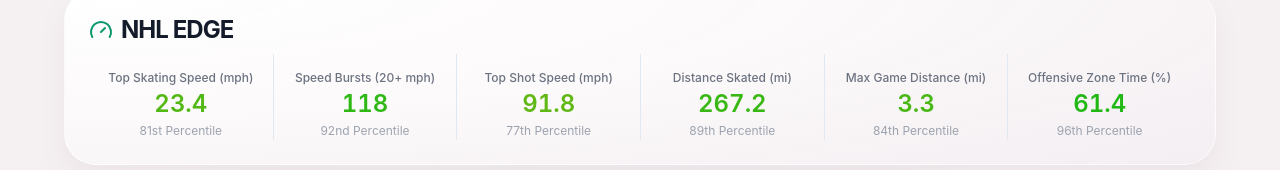
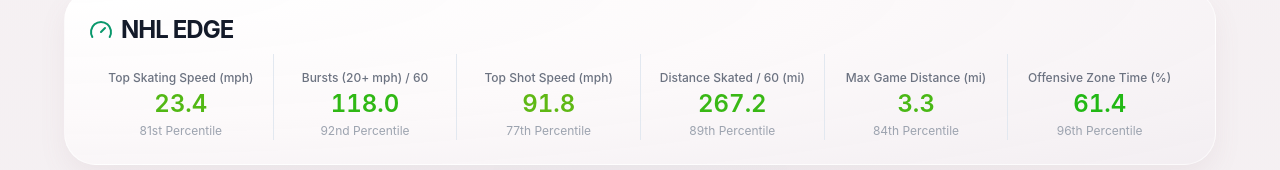
Before and after one commit to alanpham5/blue-line-breakdown, a React (Create React App) app: page /players/profile-preview in a window 1280 px wide. Shown: the part 1683-1853 px from the top of the page. Built offline with nearby package versions, Linux system fonts and the light colour scheme; no server answers.

Commit message:
edge labels update

```diff
--- a/src/features/about/components/MetricsTab.jsx
+++ b/src/features/about/components/MetricsTab.jsx
@@ -233,9 +233,9 @@ const shotsFacedQuality = [
 
 const edgeMetrics = [
   ["Top Skating Speed", "mph", "Season max"],
-  ["Speed Bursts (20+ mph)", "Count", "Season total"],
+  ["Bursts (20+ mph)", "Per 60", "All-situations ice time"],
   ["Top Shot Speed", "mph", "Season max"],
-  ["Distance Skated", "mi", "Season total"],
+  ["Distance Skated", "mi per 60", "All-situations ice time"],
   ["Max Game Distance", "mi", "Single-game max"],
   ["Offensive Zone Time", "%", "Share of on-ice time"],
 ];
--- a/src/features/players/components/EdgeStats.jsx
+++ b/src/features/players/components/EdgeStats.jsx
@@ -26,9 +26,8 @@ export const EdgeStats = ({ edgeValues, edgePercentiles }) => {
       case "SHOT_SPEED":
       case "DIST_SKATED":
       case "DIST_GAME":
+      case "SPEED_BURSTS":
         return num.toFixed(1);
-      case "SPEED_BURSTS":
-        return num.toLocaleString();
       case "OZONE":
         const pct = num < 1.0 ? num * 100 : num;
         return pct.toFixed(1);
--- a/src/features/players/components/comparison/DetailSections.jsx
+++ b/src/features/players/components/comparison/DetailSections.jsx
@@ -345,7 +345,6 @@ const formatEdgeValue = (key, value) => {
   const number = toNumber(value);
   if (number == null) return "—";
   if (key === "OZONE") return (number <= 1 ? number * 100 : number).toFixed(1);
-  if (key === "SPEED_BURSTS") return String(Math.round(number));
   return number.toFixed(1);
 };
 
--- a/src/features/players/components/comparison/metrics.js
+++ b/src/features/players/components/comparison/metrics.js
@@ -23,7 +23,7 @@ const SHORT_LABELS = {
 
 export const EDGE_METRICS = [
   { key: "TOP_SPEED", label: "Top skating speed", short: "Top Speed", unit: "mph" },
-  { key: "SPEED_BURSTS", label: "Speed bursts (20+ mph)", short: "Bursts", unit: "" },
+  { key: "SPEED_BURSTS", label: "Bursts (20+ mph) per 60", short: "Bursts/60", unit: "" },
   { key: "DIST_GAME", label: "Distance per game", short: "Distance", unit: "mi" },
   { key: "SHOT_SPEED", label: "Top shot speed", short: "Shot Speed", unit: "mph" },
   { key: "OZONE", label: "Offensive zone time", short: "O-Zone", unit: "%" },
--- a/src/features/players/components/shareable/PlayerProfileShareablePreview.jsx
+++ b/src/features/players/components/shareable/PlayerProfileShareablePreview.jsx
@@ -17,9 +17,9 @@ import {
 
 const edgeOrder = [
   ["TOP_SPEED", "Top Speed", "mph"],
-  ["SPEED_BURSTS", "Speed Bursts", "20+ mph"],
+  ["SPEED_BURSTS", "Bursts / 60", "20+ mph"],
   ["SHOT_SPEED", "Shot Speed", "mph"],
-  ["DIST_SKATED", "Distance", "mi"],
+  ["DIST_SKATED", "Distance / 60", "mi"],
   ["DIST_GAME", "Max / Game", "mi"],
   ["OZONE", "O-Zone Time", "%"],
 ];
@@ -66,7 +66,6 @@ const CountingStatsRow = ({ stats }) => {
 };
 
 const formatEdgeValue = (key, value) => {
-  if (key === "SPEED_BURSTS") return Number(value).toLocaleString();
   const numericValue = Number(value);
   if (key === "OZONE") {
     return (numericValue < 1 ? numericValue * 100 : numericValue).toFixed(1);
@@ -351,18 +350,19 @@ export const PlayerProfileShareablePreview = ({
                     )
                     .map(([key, label, unit]) => (
                       <div key={key} className="px-2">
-                        <div className="text-[18px] font-semibold text-gray-400">
+                        <div className="text-[18px] font-semibold leading-tight text-gray-400">
                           {label}
                         </div>
                         <div
-                          className="mt-0.5 text-[34px] font-bold tabular-nums"
+                          className="text-[34px] font-bold leading-tight tabular-nums"
+                          data-export-nudge={6}
                           style={{
                             color: getPercentileColor(edgePercentiles[key]),
                           }}
                         >
                           {formatEdgeValue(key, edgeValues[key])}
                         </div>
-                        <div className="whitespace-nowrap text-lg text-gray-400">
+                        <div className="whitespace-nowrap text-lg leading-tight text-gray-400">
                           {unit} · {getOrdinal(edgePercentiles[key])} pctl
                         </div>
                       </div>
--- a/src/features/players/leaderboard/leaderboardConfig.js
+++ b/src/features/players/leaderboard/leaderboardConfig.js
@@ -82,7 +82,6 @@ const isSavePercentageKey = (key) => key.endsWith("_SV");
 const formatSavePercentage = (value) => value.toFixed(3).replace(/^0/, "");
 
 const formatEdgeValue = (key, value) => {
-  if (key === "SPEED_BURSTS") return Math.round(value).toLocaleString();
   if (key === "OZONE")
     return `${(value < 1 ? value * 100 : value).toFixed(1)}%`;
   if (key === "DIST_GAME") return value.toFixed(2);
--- a/src/features/sandbox/sandboxMetrics.js
+++ b/src/features/sandbox/sandboxMetrics.js
@@ -78,9 +78,7 @@ export const SKATER_METRICS = [
               label: `${playerUtils.formatStatName(key)} (${EDGE_UNITS[key]})`,
               group: groupLabels.edge,
               value: edgeValue(key),
-              format: formatNumber(
-                key === "DIST_GAME" ? 2 : key === "SPEED_BURSTS" ? 0 : 1
-              ),
+              format: formatNumber(key === "DIST_GAME" ? 2 : 1),
             }
           : {
               key,
--- a/src/utils/playerUtils.js
+++ b/src/utils/playerUtils.js
@@ -860,9 +860,9 @@ export const playerUtils = {
       FREEZE: "Puck Freeze Rate",
       GAMES: "Games Played",
       TOP_SPEED: "Top Skating Speed",
-      SPEED_BURSTS: "Speed Bursts (20+ mph)",
+      SPEED_BURSTS: "Bursts (20+ mph) / 60",
       SHOT_SPEED: "Top Shot Speed",
-      DIST_SKATED: "Distance Skated",
+      DIST_SKATED: "Distance Skated / 60",
       DIST_GAME: "Max Game Distance",
       OZONE: "Offensive Zone Time",
       EDGE_HIGH_SV: "NHL EDGE Short-Range Save %",
@@ -913,9 +913,9 @@ export const playerUtils = {
       FREEZE: "Frz%",
       GAMES: "GP",
       TOP_SPEED: "Top Spd",
-      SPEED_BURSTS: "20+ mph",
+      SPEED_BURSTS: "Bursts/60",
       SHOT_SPEED: "Shot Spd",
-      DIST_SKATED: "Distance",
+      DIST_SKATED: "Dist/60",
       DIST_GAME: "Game Dist",
       OZONE: "OZ Time",
       EDGE_HIGH_SV: "Short SV%",
@@ -989,11 +989,11 @@ export const playerUtils = {
       TOP_SPEED:
         "Fastest skating speed reached during the season (mph), tracked by NHL Edge.",
       SPEED_BURSTS:
-        "Number of skating bursts over 20 mph, tracked by NHL Edge.",
+        "Skating bursts over 20 mph per 60 minutes of all-situations ice time, tracked by NHL Edge.",
       SHOT_SPEED:
         "Hardest shot speed recorded during the season (mph), tracked by NHL Edge.",
       DIST_SKATED:
-        "Total distance skated over the season (miles), tracked by NHL Edge.",
+        "Miles skated per 60 minutes of all-situations ice time, tracked by NHL Edge.",
       DIST_GAME:
         "Most distance skated in a single game (miles), tracked by NHL Edge.",
       OZONE:
```
